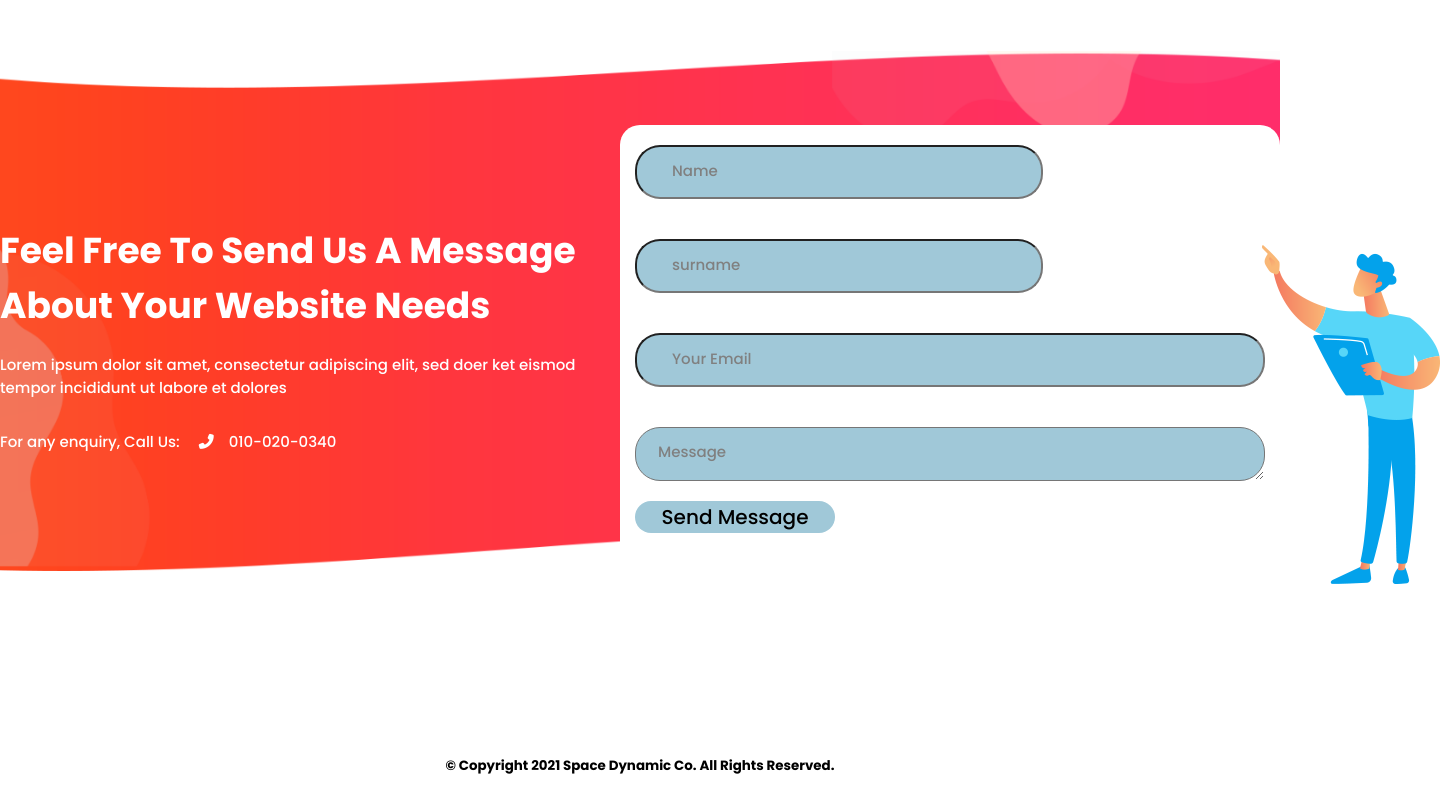
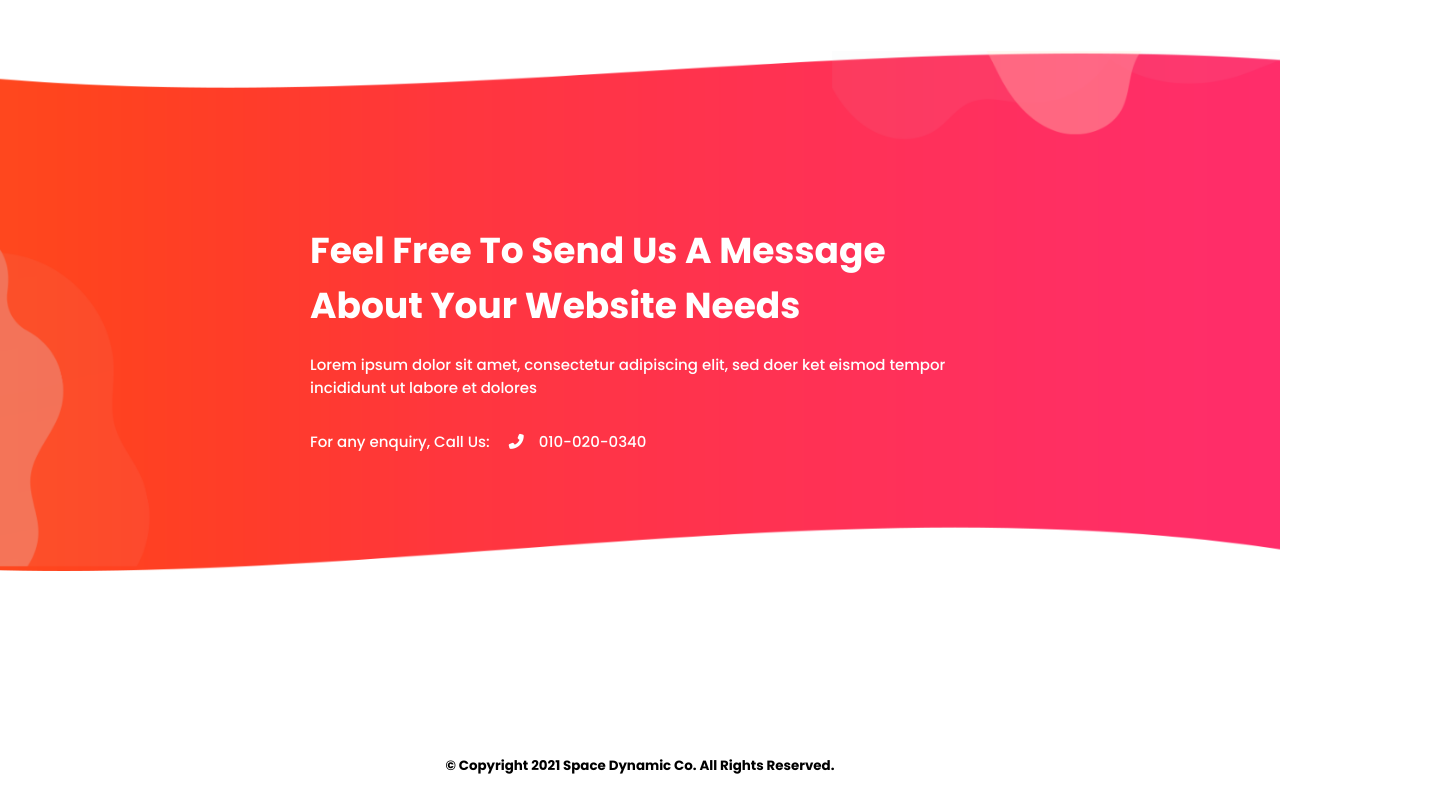
Before and after one commit to zahidhasan2806/spacdyna-vanilla-css, a plain HTML site: page index.html in a window 1280 px wide. Shown: the part 2840-3641 px from the top of the page, 1440 px wide, since content can reach past the window. Drawn offline with Linux system fonts and the light colour scheme.

Commit message:
change design

```diff
--- a/index.html
+++ b/index.html
@@ -195,19 +195,6 @@
                     labore et dolores</p>
                 <h5>For any enquiry, Call Us: <i class="fas fa-phone-alt"></i>010-020-0340</h5>
             </div>
-            <div class="contact-box">
-                <form class="contact-form" action="">
-                    <div class="fname">
-                        <input type="text" size="30" placeholder="Name">
-                        <input type="text" size="30" placeholder="surname">
-                    </div>
-
-                    <input type="email" name="" size="30" placeholder="Your Email">
-                    <textarea name="" id="message-box" placeholder="Message" cols="50" rows="10"></textarea>
-                    <button type="submit">Send Message</button>
-                    <img src="images/contact-decoration.png" alt="">
-                </form>
-            </div>
         </section>
     </main>
 
```
